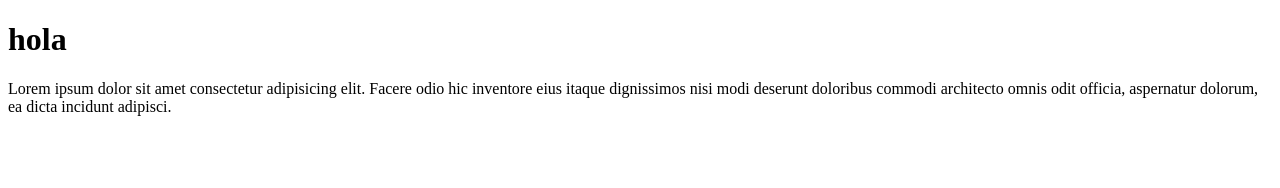
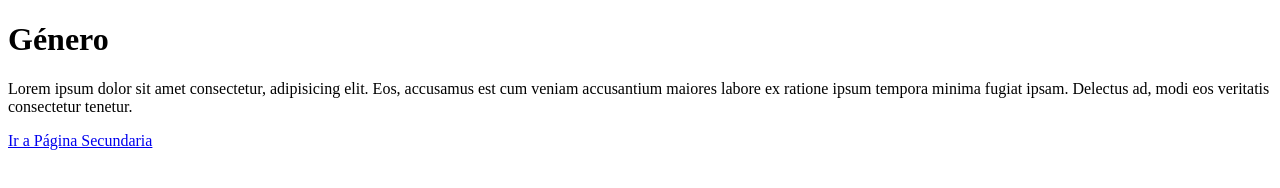
Before and after one commit to canda-creator/CET-Genero, a plain HTML site: page index.html/index.html in a window 1280 px wide. Drawn offline with Linux system fonts and the light colour scheme.

Commit message:
otro cambio !

```diff
--- a/index.html/index.html
+++ b/index.html/index.html
@@ -6,7 +6,16 @@
     <title>Document</title>
 </head>
 <body>
-    <h1>hola</h1>
-    <p>Lorem ipsum dolor sit amet consectetur adipisicing elit. Facere odio hic inventore eius itaque dignissimos nisi modi deserunt doloribus commodi architecto omnis odit officia, aspernatur dolorum, ea dicta incidunt adipisci.</p>
+
+<!-- ATAJOS
+para hacer comentarios: "ctrl k c" o "ctrl u c"
+para que el codigo se siga viendo sin necesidad de usar la barra espaciadora: "alt z"
+ir para atrás: ctrl z
+ir para adelante: ctrl y
+-->
+
+    <h1>Género</h1>
+    <p>Lorem ipsum dolor sit amet consectetur, adipisicing elit. Eos, accusamus est cum veniam accusantium maiores labore ex ratione ipsum tempora minima fugiat ipsam. Delectus ad, modi eos veritatis consectetur tenetur.</p>
+    <a href="pagina-secundaria.html">Ir a Página Secundaria</a>
 </body>
 </html>
```
